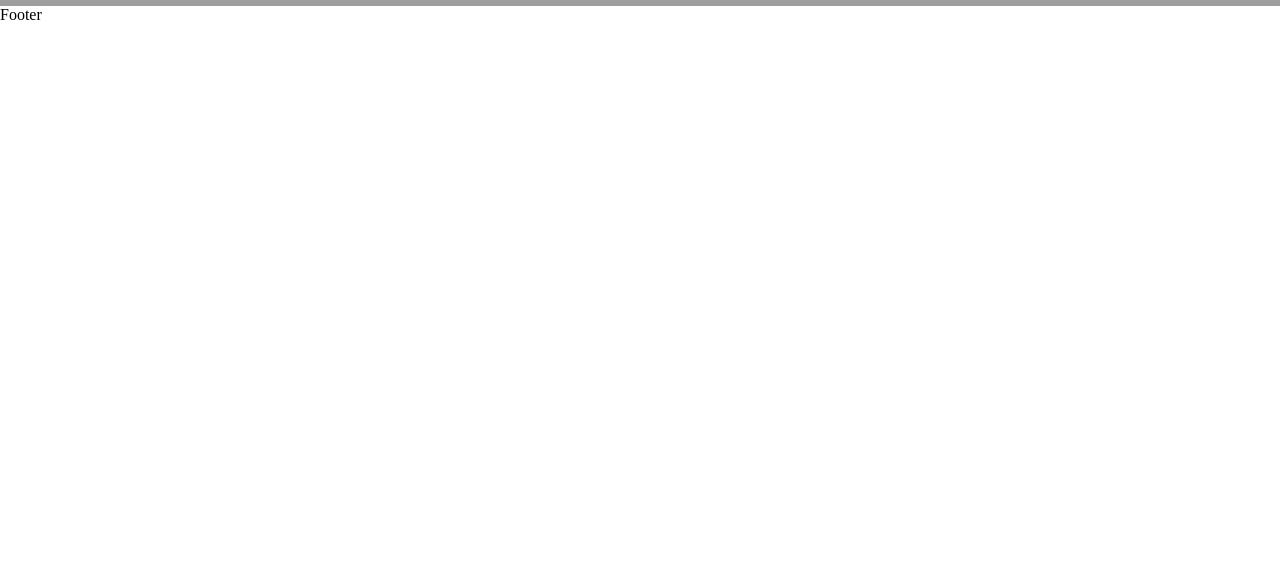
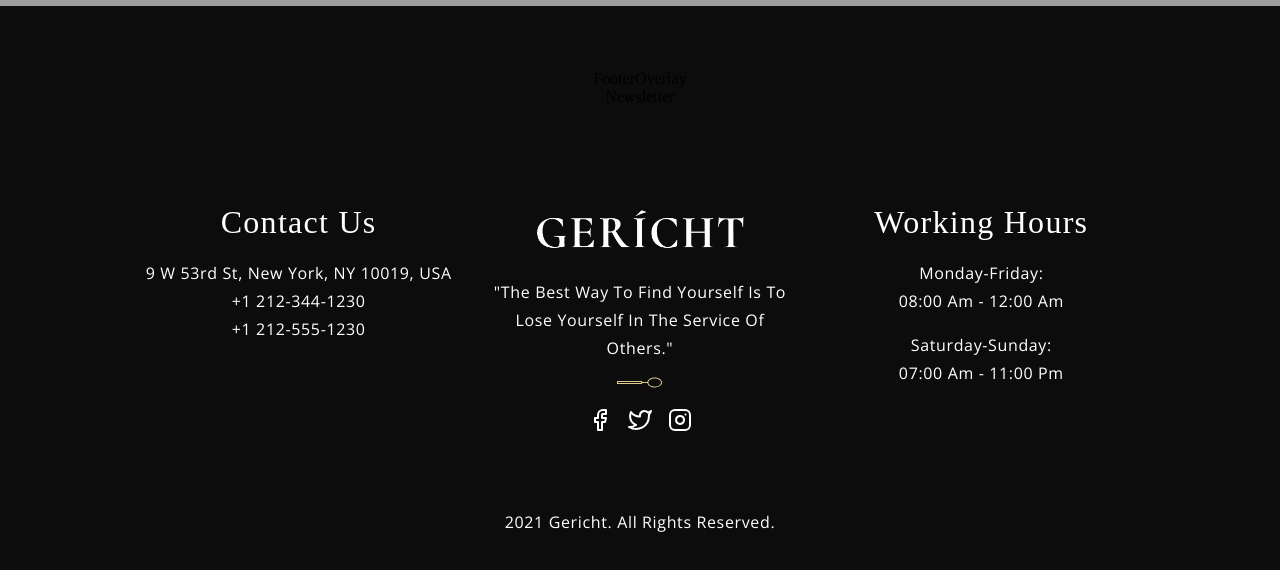
Before and after one commit to tleanne1/modern-ui.ux-restaurant, a React (Create React App) app: page / in a window 1280 px wide. Shown: the part 7293-7863 px from the top of the page. Before the commit the page ends 7317 px from the top, so only its background shows below. Built offline with nearby package versions, Linux system fonts and the light colour scheme; grey boxes are pictures that could not be loaded; a web font is replaced by a local one.

Commit message:
added footer content

```diff
--- a/src/container/Footer/Footer.css
+++ b/src/container/Footer/Footer.css
@@ -0,0 +1,104 @@
+.app_footer {
+  width: 100%;
+  position: relative;
+  z-index: 1;
+
+  display: flex;
+  justify-content: flex-start;
+  align-items: center;
+  flex-direction: column;
+
+  background: var(--color-black);
+  padding-top: 0;
+}
+
+.app_footer-links {
+  width: 100%;
+  display: flex;
+  justify-content: space-between;
+  align-items: flex-start;
+
+  margin-top: 5rem;
+  padding: 0 2rem;
+}
+
+.app_footer-links_contact,
+.app_footer-links_logo,
+.app_footer-links_work {
+  flex: 1;
+  margin: 1rem;
+  text-align: center;
+}
+
+.app_footer-links_logo img:first-child {
+  width: 210px;
+  margin-bottom: 0.75rem;
+}
+
+.app_footer-links_work p:nth-child(2n + 1) {
+  margin-bottom: 1rem;
+}
+
+.app_footer-links_icons {
+  margin-top: 0.5rem;
+}
+
+.app_footer-links_icons svg {
+  color: var(--color-white);
+  margin: 0.5rem;
+  font-size: 24px;
+  cursor: pointer;
+}
+
+.app_footer-links_icons svg:hover {
+  color: var(--color-golden);
+}
+
+.app_footer-headtext {
+  font-family: var(--font-base);
+  color: var(--color-white);
+  font-weight: 400;
+  letter-spacing: 0.04em;
+  text-transform: capitalize;
+  font-size: 32px;
+  line-height: 41.6px;
+  margin-bottom: 1rem;
+}
+
+.footer_copyright {
+  margin-top: 3rem;
+}
+
+@media screen and (min-width: 2000px) {
+  .app_footer-headtext {
+    font-size: 51px;
+    line-height: 61.6px;
+  }
+}
+
+@media screen and (max-width: 1150px) {
+  .app_footer-links {
+    align-items: center;
+    flex-direction: column;
+    padding: 0;
+  }
+
+  .app_footer-links_contact,
+  .app_footer-links_logo,
+  .app_footer-links_work {
+    margin: 2rem 0;
+    width: 100%;
+  }
+}
+
+@media screen and (max-width: 650px) {
+  .app_footer {
+    padding: 0 0 2rem 0;
+  }
+}
+
+@media screen and (max-width: 350px) {
+  .app_footer-links_logo img:first-child {
+    width: 80%;
+  }
+}
--- a/src/container/Footer/Footer.jsx
+++ b/src/container/Footer/Footer.jsx
@@ -1,7 +1,54 @@
 import React from "react";
+import { FiFacebook, FiTwitter, FiInstagram } from "react-icons/fi";
 
+import { FooterOverlay, Newsletter } from "../../components";
+import { images } from "../../constants";
 import "./Footer.css";
 
-const Footer = () => <div>Footer</div>;
+const Footer = () => (
+  <div className="app_footer section_padding" id="login">
+    <FooterOverlay />
+    <Newsletter />
+
+    <div className="app_footer-links">
+      <div className="app_footer-links_contact">
+        <h1 className="app_footer-headtext">Contact Us</h1>
+        <p className="p_opensans">9 W 53rd St, New York, NY 10019, USA</p>
+        <p className="p_opensans">+1 212-344-1230</p>
+        <p className="p_opensans">+1 212-555-1230</p>
+      </div>
+
+      <div className="app_footer-links_logo">
+        <img src={images.gericht} alt="footer_logo" />
+        <p className="p_opensans">
+          &quot;The best way to find yourself is to lose yourself in the service
+          of others.&quot;
+        </p>
+        <img
+          src={images.spoon}
+          className="spoon_img"
+          style={{ marginTop: 15 }}
+        />
+        <div className="app_footer-links_icons">
+          <FiFacebook />
+          <FiTwitter />
+          <FiInstagram />
+        </div>
+      </div>
+
+      <div className="app_footer-links_work">
+        <h1 className="app_footer-headtext">Working Hours</h1>
+        <p className="p_opensans">Monday-Friday:</p>
+        <p className="p_opensans">08:00 am - 12:00 am</p>
+        <p className="p_opensans">Saturday-Sunday:</p>
+        <p className="p_opensans">07:00 am - 11:00 pm</p>
+      </div>
+    </div>
+
+    <div className="footer_copyright">
+      <p className="p_opensans">2021 Gericht. All Rights reserved.</p>
+    </div>
+  </div>
+);
 
 export default Footer;
```
